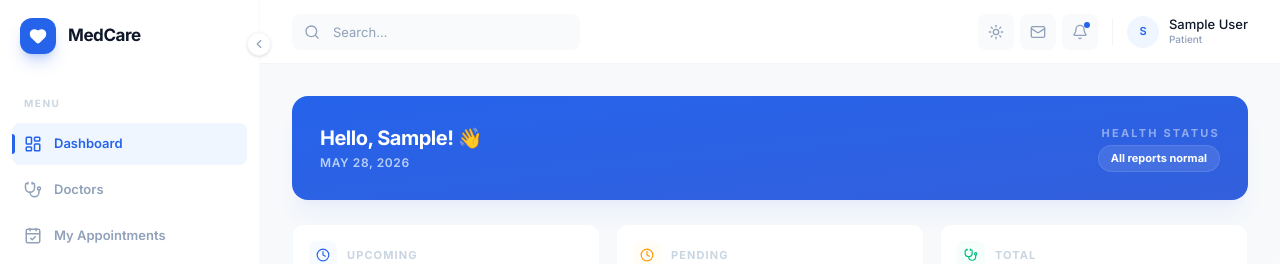
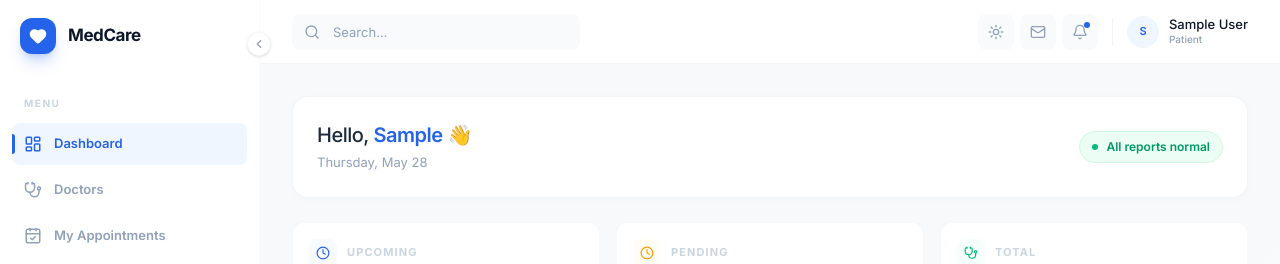
Before and after one commit to divyanshu108-01/patient_appontment, a Next.js app: page /patient/dashboard in a window 1280 px wide. Shown: the top 264 px of the page. Built offline with nearby package versions, Linux system fonts and the light colour scheme; no server answers; the database is empty; sample sign-in values are in the browser's storage.

Commit message:
Enhance patient dashboard UI and show admin notes

```diff
--- a/app/patient/dashboard/page.tsx
+++ b/app/patient/dashboard/page.tsx
@@ -11,6 +11,7 @@ import {
   ChevronRight,
   AlertTriangle,
   Loader2,
+  AlertCircle,
 } from 'lucide-react';
 import Link from 'next/link';
 
@@ -73,23 +74,23 @@ export default function PatientDashboard() {
   return (
     <div className="space-y-6">
       {/* Welcome */}
-      <div className="bg-gradient-to-br from-brand-600 to-brand-700/90 rounded-2xl p-7 text-white flex flex-col md:flex-row items-start md:items-center justify-between gap-4 shadow-xl shadow-brand-600/5">
+      <div className="bg-white border border-slate-100 rounded-2xl p-6 flex flex-col md:flex-row items-start md:items-center justify-between gap-4 shadow-[0_2px_10px_rgba(0,0,0,0.02)]">
         <div>
-          <h1 className="text-xl font-bold mb-0.5 tracking-tight">
-            Hello, {displayName}! 👋
+          <h1 className="text-xl font-medium text-slate-800 tracking-tight">
+            Hello, <span className="font-semibold text-brand-600">{displayName}</span> 👋
           </h1>
-          <p className="text-[12px] text-blue-100 font-semibold uppercase tracking-wider opacity-80">
+          <p className="text-[13px] text-slate-400 mt-1">
             {new Date().toLocaleDateString('en-US', {
+              weekday: 'long',
               month: 'long',
               day: 'numeric',
-              year: 'numeric',
             })}
           </p>
         </div>
         <div className="text-right hidden md:block">
-          <p className="text-[11px] font-bold uppercase tracking-[0.2em] text-blue-50/50 mb-1">Health Status</p>
-          <div className="px-3 py-1 bg-white/10 rounded-full border border-white/10 text-[11px] font-bold">
-            All reports normal
+          <div className="inline-flex items-center gap-2 px-3 py-1.5 bg-emerald-50 text-emerald-600 rounded-full border border-emerald-100">
+            <span className="w-1.5 h-1.5 rounded-full bg-emerald-500 animate-pulse" />
+            <span className="text-[12px] font-semibold">All reports normal</span>
           </div>
         </div>
       </div>
@@ -202,6 +203,7 @@ export default function PatientDashboard() {
                       &ldquo;{appt.visit_reason}&rdquo;
                     </td>
                     <td className="px-6 py-3">
+                      <div className="flex flex-col items-start gap-1">
                         <span
                           className={cn(
                             'inline-flex px-2 py-0.5 rounded-md text-[9px] font-bold uppercase tracking-widest',
@@ -210,6 +212,13 @@ export default function PatientDashboard() {
                         >
                           {appt.status}
                         </span>
+                        {appt.admin_note && (
+                          <div className="text-[10px] text-slate-500 flex items-start gap-1 max-w-[140px] mt-0.5">
+                            <AlertCircle className="w-3 h-3 text-amber-500 shrink-0" />
+                            <span className="italic leading-tight">{appt.admin_note}</span>
+                          </div>
+                        )}
+                      </div>
                     </td>
                     <td className="px-6 py-3 text-right">
                       {['pending', 'approved'].includes(appt.status) && (
```
Lines whose indentation alone changed are shown as unchanged.
